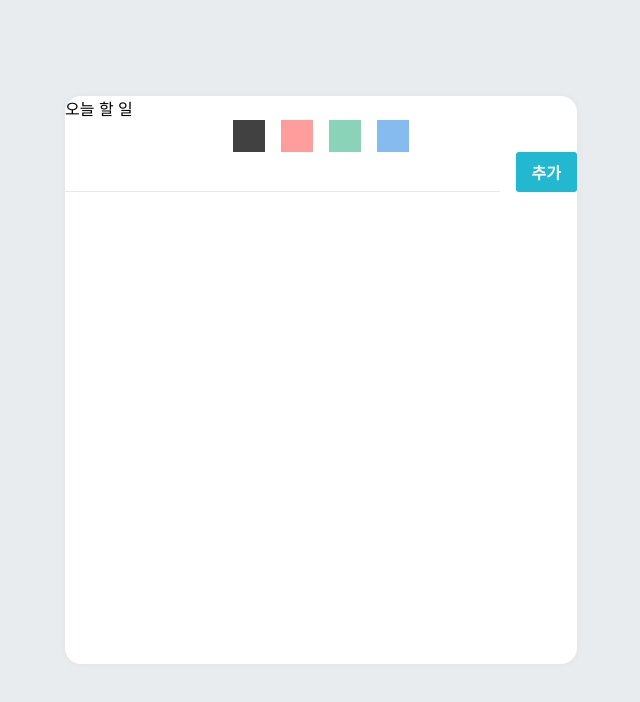
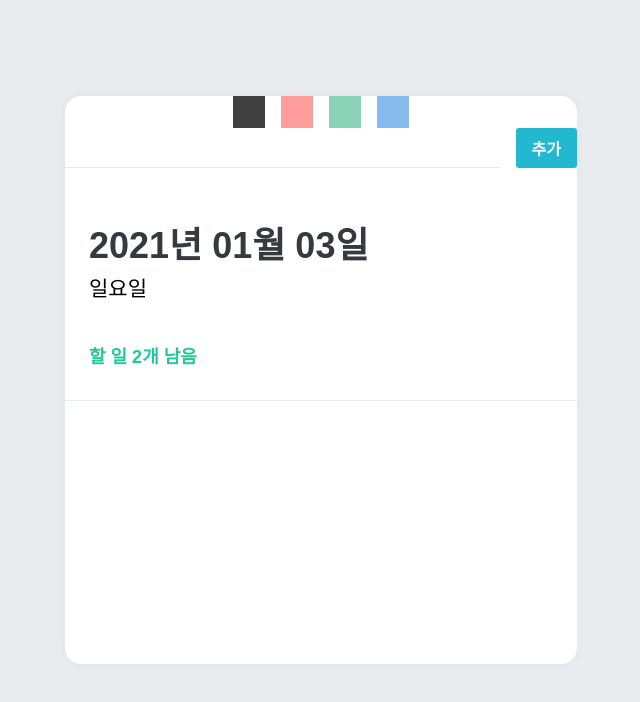
Before and after one commit to hyewonji/todolist_react, a React (Create React App) app: page / in a window 1280 px wide. Shown: the top 702 px of the page, without its empty margins (319-959 px from the left). Built offline with nearby package versions, Linux system fonts and the light colour scheme.

Commit message:
Create TodoHead Component

```diff
--- a/src/App.js
+++ b/src/App.js
@@ -1,6 +1,7 @@
 import React, { Component } from 'react';
 import { createGlobalStyle } from 'styled-components';
 import TodoListTemplate from './components/TodoListTemplate';
+import TodoHead from './components/TodoHead';
 import Palette from './components/Palette';
 import Form from './components/Form';
 import TodoItemList from './components/TodoItemList';
@@ -123,6 +124,7 @@
             onCreate={handleCreate}
           />
         )} palette={<Palette color={color} onColorClick={handleColors} />}>
+          <TodoHead />
           <TodoItemList todos={todos} color={color} onToggle={handleToggle} onRemove={handleRemove} />
         </TodoListTemplate>
       </>
--- /dev/null
+++ b/src/components/TodoHead.js
@@ -0,0 +1,35 @@
+import React from 'react';
+import styled from 'styled-components';
+
+const TodoHeadBlock = styled.div`
+    padding: 48px 32px 32px 24px;
+    border-bottom: 1px solid #e9ecef;
+    h1{
+        margin: 0;
+        font-size: 36px;
+        color: #343a40;
+    }
+    .day{
+        margin-top: 4px;
+        color: ##868e96;
+        font-size: 21px;
+      }
+      .tasks-left {
+        color: #20c997;
+        font-size: 18px;
+        margin-top: 40px;
+        font-weight: bold;
+      }
+    `;
+
+function TodoHead() {
+    return (
+        <TodoHeadBlock>
+            <h1>2021년 01월 03일</h1>
+            <div className="day">일요일</div>
+            <div className="tasks-left">할 일 2개 남음</div>
+        </TodoHeadBlock>
+    )
+}
+
+export default TodoHead;
--- a/src/components/TodoListTemplate.js
+++ b/src/components/TodoListTemplate.js
@@ -22,12 +22,8 @@
 
 const TodoListTemplate = ({ form, children, palette }) => {
     return (
-        <>
         <TodoListTemplateBlock>
             <main className="todo-list-template">
-                    <div className="title">
-                        오늘 할 일
-            </div>
                 <section className="palette-wrapper">
                     {palette}
                 </section>
@@ -39,7 +35,6 @@
                 </section>
             </main>
         </TodoListTemplateBlock>
-        </>
     );
 };
 
```
Also changed, not shown: 1 other file (tests, documents, lock files or other folders). Lines whose indentation alone changed are shown as unchanged.
